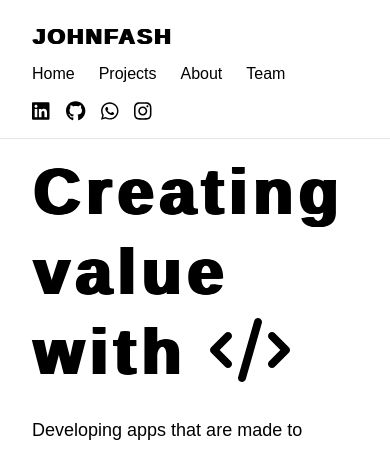
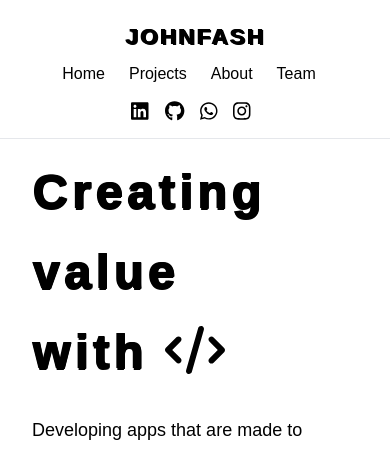
Before and after one commit to johnsonfash/portfolio, a Next.js app: page / in a window 390 px wide. Shown: the top 449 px of the page. Built offline with nearby package versions, Linux system fonts and the light colour scheme.

Commit message:
fixed footer

```diff
--- a/src/components/footer.tsx
+++ b/src/components/footer.tsx
@@ -1,6 +1,6 @@
 const Footer = () => {
   return (
-    <div className="bg-white w-full text-end px-[12rem] py-4 border-t">
+    <div className="bg-white w-full text-center md:text-end px-6 md:px-[12rem] py-4 border-t">
       <p>© {new Date().getFullYear()} | Alright Reserved. Developed by <a href="https://github.com/johnsonfash" className="text-purple-700">johnsonfash</a></p>
     </div>
   );
--- a/src/components/header.tsx
+++ b/src/components/header.tsx
@@ -3,16 +3,16 @@
 import { faLinkedin, faWhatsapp, faGithub, faInstagram } from '@fortawesome/free-brands-svg-icons'
 const Header = () => {
   return <div className="bg-white flex-wrap z-10 border-b top-0 left-0 right-0 fixed flex w-full px-[2rem] lg:px-[12rem] py-3 justify-between items-center">
-    <div>
+    <div className="w-full sm:w-auto text-center">
       <h1 className="text-[1.4rem] text-shadow-sm font-[800] tracking-widest py-2">JOHNFASH</h1>
     </div>
-    <div>
+    <div className="w-full sm:w-auto text-center">
       <Link href='/' className="pr-3 md:pr-6 sm:pl-3 md:pl-6 py-3">Home</Link>
       <Link href='#projects' className="px-3 md:px-6 py-3">Projects</Link>
       <Link href='#about' className="px-3 md:px-6 py-3">About</Link>
       <Link href='#team' className="px-3 md:px-6 py-3">Team</Link>
     </div>
-    <div className="mt-3 sm:mt-0">
+    <div className="w-full sm:w-auto text-center mt-3 sm:mt-0">
       <Link href='https://linkedin.com/in/johnfash' className="pl-0 sm:pl-2 p-2 text-xl">
         <FontAwesomeIcon icon={faLinkedin} />
       </Link>
--- a/src/components/intro.tsx
+++ b/src/components/intro.tsx
@@ -6,7 +6,7 @@
   return (
     <div className="flex items-center flex-wrap pt-16 px-[2rem] lg:px-[12rem]">
       <div className="w-full lg:w-1/2 md:pr-10">
-        <h1 className="text-[4rem] leading-[5rem] text-shadow-lg font-[800] tracking-widest py-2">
+        <h1 className="text-[3rem] md:text-[4rem] leading-[5rem] text-shadow-md md:text-shadow-lg font-[800] tracking-widest py-2">
           Creating value <br />
           with <FontAwesomeIcon icon={faCode} /> <br />
         </h1>
--- a/src/styles/globals.css
+++ b/src/styles/globals.css
@@ -1,11 +1,9 @@
 @tailwind base;
 @tailwind components;
 @tailwind utilities;
-@import url("https://fonts.googleapis.com/css2?family=Roboto:wght@300;400;500;700;900&family=Rubik:wght@300;400;500;600;700;800;900&display=swap");
-* {
-  font-family: "Roboto", sans-serif;
-  font-family: "Rubik", sans-serif;
+@import url("https://fonts.googleapis.com/css2?family=Dancing+Script:wght@400;500;600;700&family=Roboto:wght@300;400;500;700;900&family=Rubik:wght@300;400;500;600;700;800;900&display=swap");
+@layer base {
+  html {
+    font-family: "Rubik", sans-serif;
+  }
 }
-.anime {
-
-}
--- a/tailwind.config.ts
+++ b/tailwind.config.ts
@@ -10,9 +10,9 @@
   theme: {
     extend: {
       textShadow: {
-        sm: '1px 0px, 2px 0px',
-        md: '1px 0px, 2px 0px, 3px 0px',
-        lg: '1px 0px, 2px 0px, 3px 0px, 4px 0px',
+        sm: '1px 0px, 2px 1px',
+        md: '1px 2px, 2px 1px, 2px 0px',
+        lg: '1px 2px, 2px 0px, 3px 2px, 4px 1px',
       },
     },
   },
```
